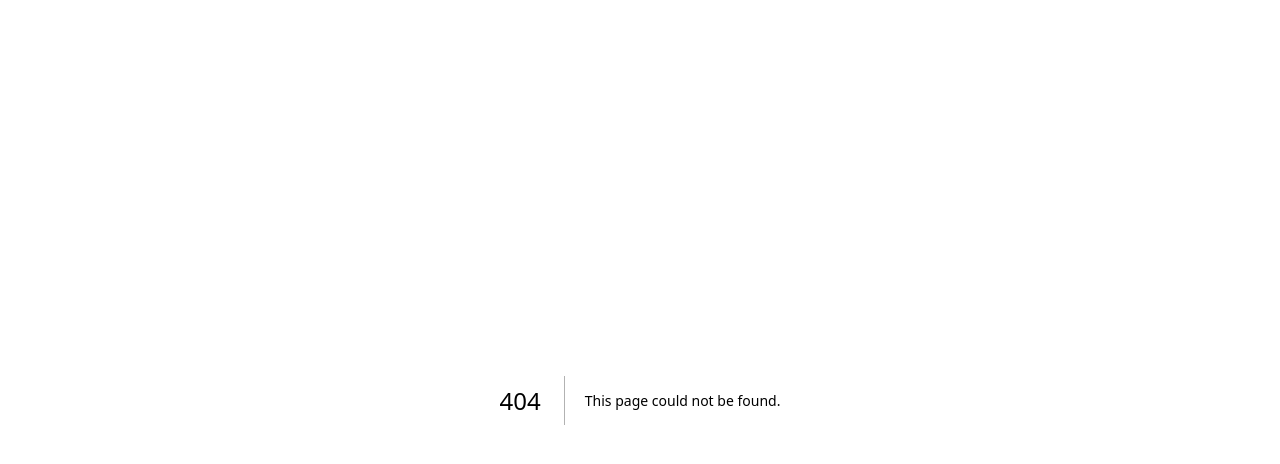
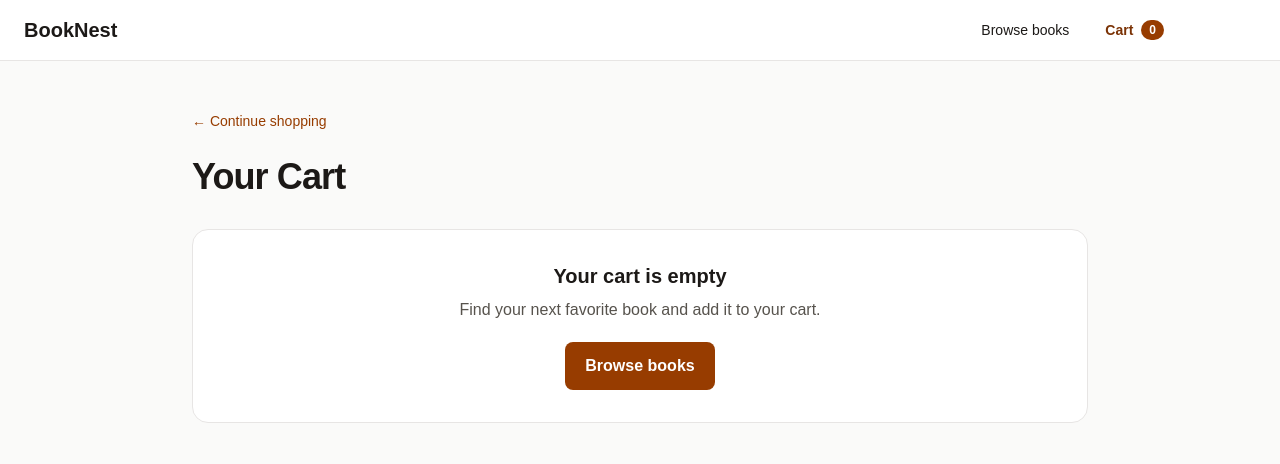
Before and after one commit to MattMaric/booknest, a Next.js app: page /cart in a window 1280 px wide. Before the commit this address had no page. Shown: the top 464 px of the page. Built offline with nearby package versions, Linux system fonts and the light colour scheme.

Commit message:
Complete shopping cart with localStorage persistence

```diff
--- /dev/null
+++ b/app/cart/page.tsx
@@ -0,0 +1,149 @@
+"use client";
+
+import Image from "next/image";
+import Link from "next/link";
+import { books } from "../lib/books";
+import { useCart } from "../components/cart/CartContext";
+
+export default function CartPage() {
+  const { items, isLoaded, removeFromCart, updateQuantity } = useCart();
+
+  if (!isLoaded) {
+    return (
+      <main className="min-h-screen flex-1 bg-stone-50 text-stone-900">
+        <div className="mx-auto w-full max-w-6xl px-6 py-12">
+          <p className="text-stone-600">Loading your cart...</p>
+        </div>
+      </main>
+    );
+  }
+  const cartItems = items.flatMap((item) => {
+    const book = books.find((book) => book.id === item.bookId);
+
+    return book ? [{ ...item, book }] : [];
+  });
+
+  const subtotal = cartItems.reduce(
+    (total, item) => total + item.book.price * item.quantity,
+    0,
+  );
+
+  return (
+    <main className="min-h-screen bg-stone-50 px-6 py-12 text-stone-900">
+      <div className="mx-auto max-w-4xl">
+        <Link href="/books" className="text-sm text-amber-800 hover:underline">
+          ← Continue shopping
+        </Link>
+
+        <h1 className="mt-6 text-4xl font-bold tracking-tight">Your Cart</h1>
+
+        {cartItems.length === 0 ? (
+          <div className="mt-8 rounded-2xl border border-stone-200 bg-white p-8 text-center">
+            <h2 className="text-xl font-semibold">Your cart is empty</h2>
+            <p className="mt-2 text-stone-600">
+              Find your next favorite book and add it to your cart.
+            </p>
+            <Link
+              href="/books"
+              className="mt-5 inline-block rounded-lg bg-amber-800 px-5 py-3 font-semibold text-white hover:bg-amber-900"
+            >
+              Browse books
+            </Link>
+          </div>
+        ) : (
+          <div className="mt-8 grid gap-8 lg:grid-cols-[1fr_280px]">
+            <div className="space-y-4">
+              {cartItems.map(({ book, quantity }) => (
+                <article
+                  key={book.id}
+                  className="flex gap-4 rounded-2xl border border-stone-200 bg-white p-4"
+                >
+                  <div className="relative h-32 w-24 shrink-0 bg-stone-100">
+                    <Image
+                      src={book.image}
+                      alt={`Cover of ${book.title}`}
+                      fill
+                      sizes="96px"
+                      className="object-contain p-1"
+                    />
+                  </div>
+
+                  <div className="min-w-0 flex-1">
+                    <Link
+                      href={`/books/${book.id}`}
+                      className="font-bold hover:text-amber-800"
+                    >
+                      {book.title}
+                    </Link>
+                    <p className="mt-1 text-sm text-stone-600">
+                      by {book.author}
+                    </p>
+                    <p className="mt-2 font-semibold">
+                      ${book.price.toFixed(2)} each
+                    </p>
+
+                    <div className="mt-3 flex flex-wrap items-center gap-3">
+                      <label
+                        htmlFor={`quantity-${book.id}`}
+                        className="text-sm text-stone-600"
+                      >
+                        Quantity
+                      </label>
+                      <input
+                        id={`quantity-${book.id}`}
+                        type="number"
+                        min="1"
+                        max="99"
+                        value={quantity}
+                        onChange={(event) => {
+                          const value = Number(event.target.value);
+                          if (
+                            Number.isInteger(value) &&
+                            value >= 1 &&
+                            value <= 99
+                          ) {
+                            updateQuantity(book.id, value);
+                          }
+                        }}
+                        className="w-20 rounded-lg border border-stone-300 px-2 py-1"
+                      />
+                      <button
+                        type="button"
+                        onClick={() => removeFromCart(book.id)}
+                        className="text-sm text-red-700 hover:underline"
+                      >
+                        Remove
+                      </button>
+                    </div>
+                  </div>
+
+                  <p className="shrink-0 font-bold">
+                    ${(book.price * quantity).toFixed(2)}
+                  </p>
+                </article>
+              ))}
+            </div>
+
+            <aside className="h-fit rounded-2xl border border-stone-200 bg-white p-6">
+              <h2 className="text-lg font-bold">Order summary</h2>
+              <div className="mt-4 flex justify-between gap-4 text-stone-600">
+                <span>Subtotal</span>
+                <span>${subtotal.toFixed(2)}</span>
+              </div>
+              <p className="mt-2 text-xs text-stone-500">
+                Shipping and taxes are not included.
+              </p>
+              <button
+                type="button"
+                disabled
+                className="mt-6 w-full cursor-not-allowed rounded-lg bg-amber-800 px-4 py-3 font-semibold text-white opacity-60"
+              >
+                Checkout (coming soon)
+              </button>
+            </aside>
+          </div>
+        )}
+      </div>
+    </main>
+  );
+}
--- a/app/components/cart/AddToCartButton.tsx
+++ b/app/components/cart/AddToCartButton.tsx
@@ -2,6 +2,7 @@
 
 import { useState } from "react";
 import { useCart } from "./CartContext";
+import Link from "next/link";
 
 type AddToCartButtonProps = {
   bookId: string;
@@ -21,12 +22,21 @@ export default function AddToCartButton({ bookId }: AddToCartButtonProps) {
   }
 
   return (
+    <div className="mt-6 flex flex-wrap items-center gap-4">
       <button
         type="button"
         onClick={handleAddToCart}
-      className="mt-6 rounded-lg bg-amber-800 px-5 py-3 font-semibold text-white transition hover:bg-amber-900"
+        className="rounded-lg bg-amber-800 px-5 py-3 font-semibold text-white transition hover:bg-amber-900"
       >
         {added ? "Added to cart!" : "Add to cart"}
       </button>
+
+      <Link
+        href="/cart"
+        className="font-semibold text-amber-800 hover:underline"
+      >
+        View cart →
+      </Link>
+    </div>
   );
 }
--- a/app/components/cart/CartContext.tsx
+++ b/app/components/cart/CartContext.tsx
@@ -1,11 +1,21 @@
 "use client";
 
-import { createContext, useContext, useState, type ReactNode } from "react";
+import {
+  createContext,
+  useContext,
+  useState,
+  useEffect,
+  type ReactNode,
+} from "react";
 import type { CartItem } from "../../lib/cart";
 
 type CartContextType = {
   items: CartItem[];
+  itemCount: number;
+  isLoaded: boolean;
   addToCart: (bookId: string) => void;
+  removeFromCart: (bookId: string) => void;
+  updateQuantity: (bookId: string, quantity: number) => void;
 };
 
 const CartContext = createContext<CartContextType | undefined>(undefined);
@@ -16,6 +26,51 @@ type CartProviderProps = {
 
 export function CartProvider({ children }: CartProviderProps) {
   const [items, setItems] = useState<CartItem[]>([]);
+  const [isLoaded, setIsLoaded] = useState(false);
+
+  useEffect(() => {
+    try {
+      const storedCart = localStorage.getItem("booknest-cart");
+
+      if (storedCart) {
+        const parsed: unknown = JSON.parse(storedCart);
+
+        if (Array.isArray(parsed)) {
+          const validItems = parsed.filter(
+            (item): item is CartItem =>
+              typeof item === "object" &&
+              item !== null &&
+              "bookId" in item &&
+              typeof item.bookId === "string" &&
+              "quantity" in item &&
+              typeof item.quantity === "number" &&
+              Number.isInteger(item.quantity) &&
+              item.quantity > 0,
+          );
+
+          setItems(validItems);
+        }
+      }
+    } catch {
+      console.error("Failed to load the saved cart.");
+    } finally {
+      setIsLoaded(true);
+    }
+  }, []);
+
+  useEffect(() => {
+    if (!isLoaded) {
+      return;
+    }
+
+    try {
+      localStorage.setItem("booknest-cart", JSON.stringify(items));
+    } catch {
+      console.error("Failed to save the cart.");
+    }
+  }, [items, isLoaded]);
+
+  const itemCount = items.reduce((total, item) => total + item.quantity, 0);
 
   function addToCart(bookId: string) {
     setItems((currentItems) => {
@@ -33,8 +88,36 @@ export function CartProvider({ children }: CartProviderProps) {
     });
   }
 
+  function removeFromCart(bookId: string) {
+    setItems((currentItems) =>
+      currentItems.filter((item) => item.bookId !== bookId),
+    );
+  }
+
+  function updateQuantity(bookId: string, quantity: number) {
+    if (quantity <= 0) {
+      removeFromCart(bookId);
+      return;
+    }
+
+    setItems((currentItems) =>
+      currentItems.map((item) =>
+        item.bookId === bookId ? { ...item, quantity } : item,
+      ),
+    );
+  }
+
   return (
-    <CartContext.Provider value={{ items, addToCart }}>
+    <CartContext.Provider
+      value={{
+        items,
+        itemCount,
+        isLoaded,
+        addToCart,
+        removeFromCart,
+        updateQuantity,
+      }}
+    >
       {children}
     </CartContext.Provider>
   );
--- /dev/null
+++ b/app/components/cart/CartLink.tsx
@@ -0,0 +1,21 @@
+"use client";
+
+import Link from "next/link";
+import { useCart } from "./CartContext";
+
+export default function CartLink() {
+  const { itemCount } = useCart();
+
+  return (
+    <Link
+      href="/cart"
+      className="inline-flex items-center gap-2 rounded-lg px-3 py-2 font-semibold text-amber-900 transition hover:bg-amber-100"
+      aria-label={`Shopping cart with ${itemCount} items`}
+    >
+      Cart
+      <span className="rounded-full bg-amber-800 px-2 py-0.5 text-xs font-bold text-white">
+        {itemCount}
+      </span>
+    </Link>
+  );
+}
--- a/app/layout.tsx
+++ b/app/layout.tsx
@@ -2,6 +2,8 @@ import type { Metadata } from "next";
 import { Geist, Geist_Mono } from "next/font/google";
 import "./globals.css";
 import { CartProvider } from "./components/cart/CartContext";
+import CartLink from "./components/cart/CartLink";
+import Link from "next/link";
 
 const geistSans = Geist({
   variable: "--font-geist-sans",
@@ -26,7 +28,28 @@ export default function RootLayout({ children }: LayoutProps<"/">) {
       className={`${geistSans.variable} ${geistMono.variable} h-full antialiased`}
     >
       <body className="min-h-full flex flex-col">
-        <CartProvider>{children}</CartProvider>
+        <CartProvider>
+          <header className="border-b border-stone-200 bg-white px-6 py-3">
+            <div className="flex max-w-6xl items-center justify-between">
+              <Link href="/" className="text-xl font-bold text-stone-900">
+                BookNest
+              </Link>
+
+              <nav className="flex items-center gap-6 text-sm">
+                <Link
+                  href="/books"
+                  className="text-stone-900 hover:text-amber-700"
+                >
+                  Browse books
+                </Link>
+
+                <CartLink />
+              </nav>
+            </div>
+          </header>
+
+          {children}
+        </CartProvider>
       </body>
     </html>
   );
--- a/app/page.tsx
+++ b/app/page.tsx
@@ -1,5 +1,4 @@
 import Copyright from "./components/Copyright";
-import Link from "next/link";
 
 const featuredBooks = [
   {
@@ -28,23 +27,6 @@ const featuredBooks = [
 export default function Home() {
   return (
     <main className="min-h-screen bg-stone-50 text-stone-900">
-      <header className="border-b border-stone-200 bg-white">
-        <nav className="mx-auto flex max-w-6xl items-center justify-between px-6 py-5">
-          <a href="/" className="text-2xl font-bold tracking-tight">
-            BookNest
-          </a>
-
-          <div className="flex items-center gap-6 text-sm">
-            <Link href="/books" className="hover:text-amber-700">
-              Browse books
-            </Link>
-            <button type="button" className="font-medium">
-              Cart (0)
-            </button>
-          </div>
-        </nav>
-      </header>
-
       <section className="mx-auto max-w-6xl px-6 py-20 sm:py-28">
         <p className="mb-4 text-sm font-semibold uppercase tracking-[0.2em] text-amber-800">
           Your next chapter starts here
@@ -56,8 +38,8 @@ export default function Home() {
         </h1>
 
         <p className="mt-6 max-w-xl text-lg leading-8 text-stone-600">
-          Explore stories, discover new ideas, and find books worth keeping
-          on your shelf.
+          Explore stories, discover new ideas, and find books worth keeping on
+          your shelf.
         </p>
 
         <a
@@ -68,18 +50,13 @@ export default function Home() {
         </a>
       </section>
 
-      <section
-        id="featured"
-        className="border-t border-stone-200 bg-white"
-      >
+      <section id="featured" className="border-t border-stone-200 bg-white">
         <div className="mx-auto max-w-6xl px-6 py-16">
           <div className="mb-8">
             <p className="text-sm font-semibold uppercase tracking-widest text-amber-800">
               Curated for you
             </p>
-            <h2 className="mt-2 text-3xl font-bold">
-              Featured books
-            </h2>
+            <h2 className="mt-2 text-3xl font-bold">Featured books</h2>
           </div>
 
           <div className="grid gap-6 sm:grid-cols-2 lg:grid-cols-3">
@@ -88,17 +65,11 @@ export default function Home() {
                 key={book.id}
                 className="rounded-xl border border-stone-200 p-6 transition hover:-translate-y-1 hover:shadow-md"
               >
-                <p className="text-sm text-amber-800">
-                  {book.category}
-                </p>
+                <p className="text-sm text-amber-800">{book.category}</p>
 
-                <h3 className="mt-3 text-xl font-semibold">
-                  {book.title}
-                </h3>
+                <h3 className="mt-3 text-xl font-semibold">{book.title}</h3>
 
-                <p className="mt-2 text-sm text-stone-600">
-                  by {book.author}
-                </p>
+                <p className="mt-2 text-sm text-stone-600">by {book.author}</p>
 
                 <div className="mt-6 flex items-center justify-between">
                   <span className="font-semibold">
```
Lines whose indentation alone changed are shown as unchanged.
